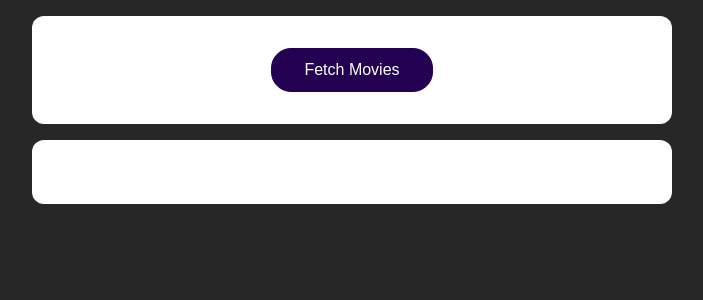
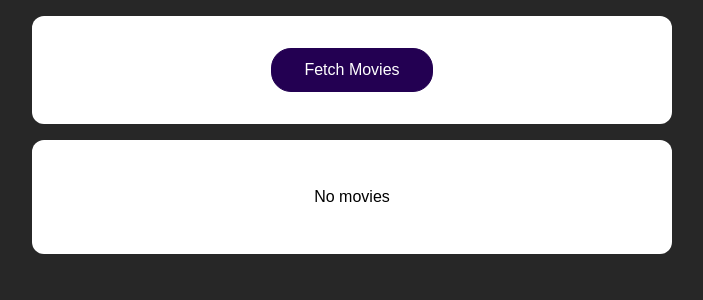
Before and after one commit to hananina/swapi-playground, a React (Create React App) app: page / in a window 1280 px wide. Shown: the top 300 px of the page, without its empty margins (288-991 px from the left). Built offline with nearby package versions, Linux system fonts and the light colour scheme.

Commit message:
add loading

```diff
--- a/src/App.js
+++ b/src/App.js
@@ -34,7 +34,9 @@ function App() {
         <button onClick={fetchMoviesHandler}>Fetch Movies</button>
       </section>
       <section>
-        {isLoading ? <span>Loading</span> : <MoviesList movies={movies} />}
+        {isLoading && <span>Loading</span>}
+        {!isLoading && movies.length === 0 && <p>No movies</p>}
+        {!isLoading && movies.length > 0 && <MoviesList movies={movies} />}
       </section>
     </React.Fragment>
   );
```
